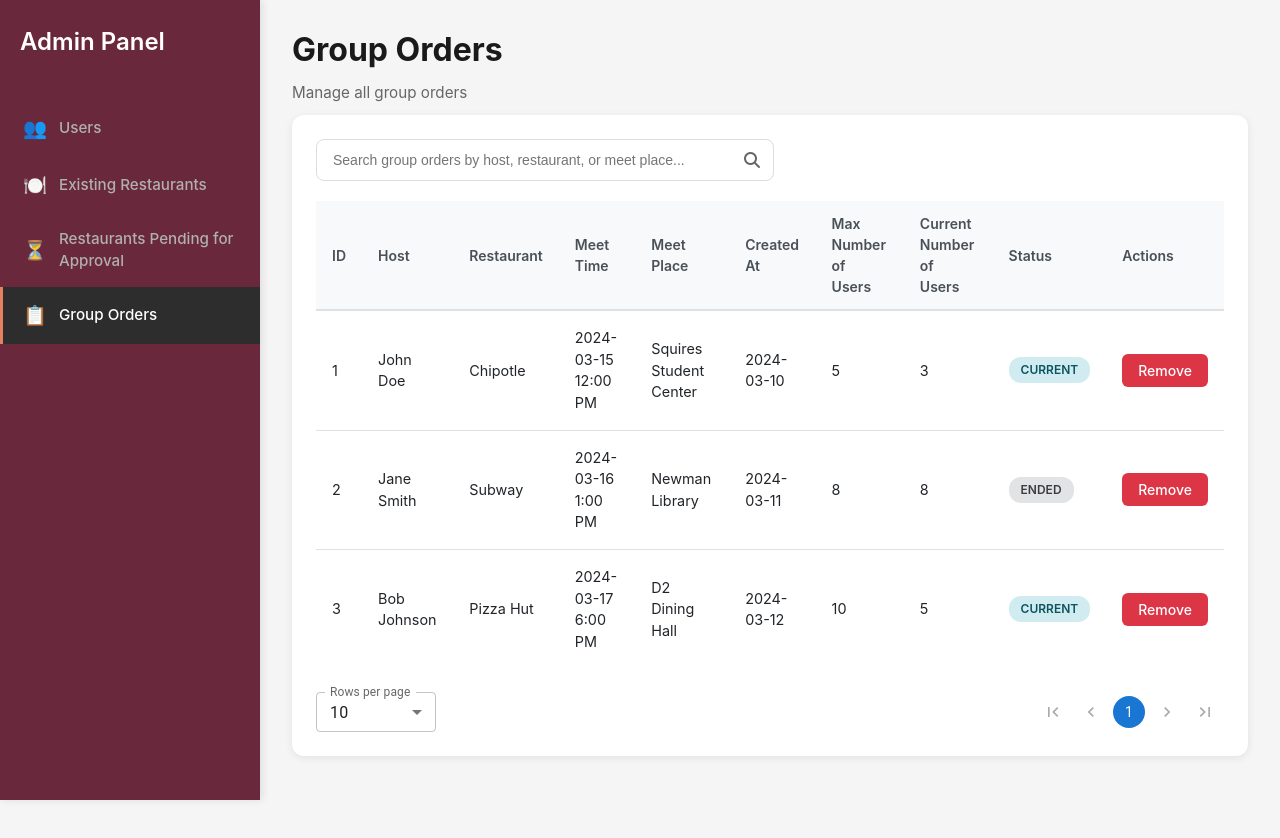
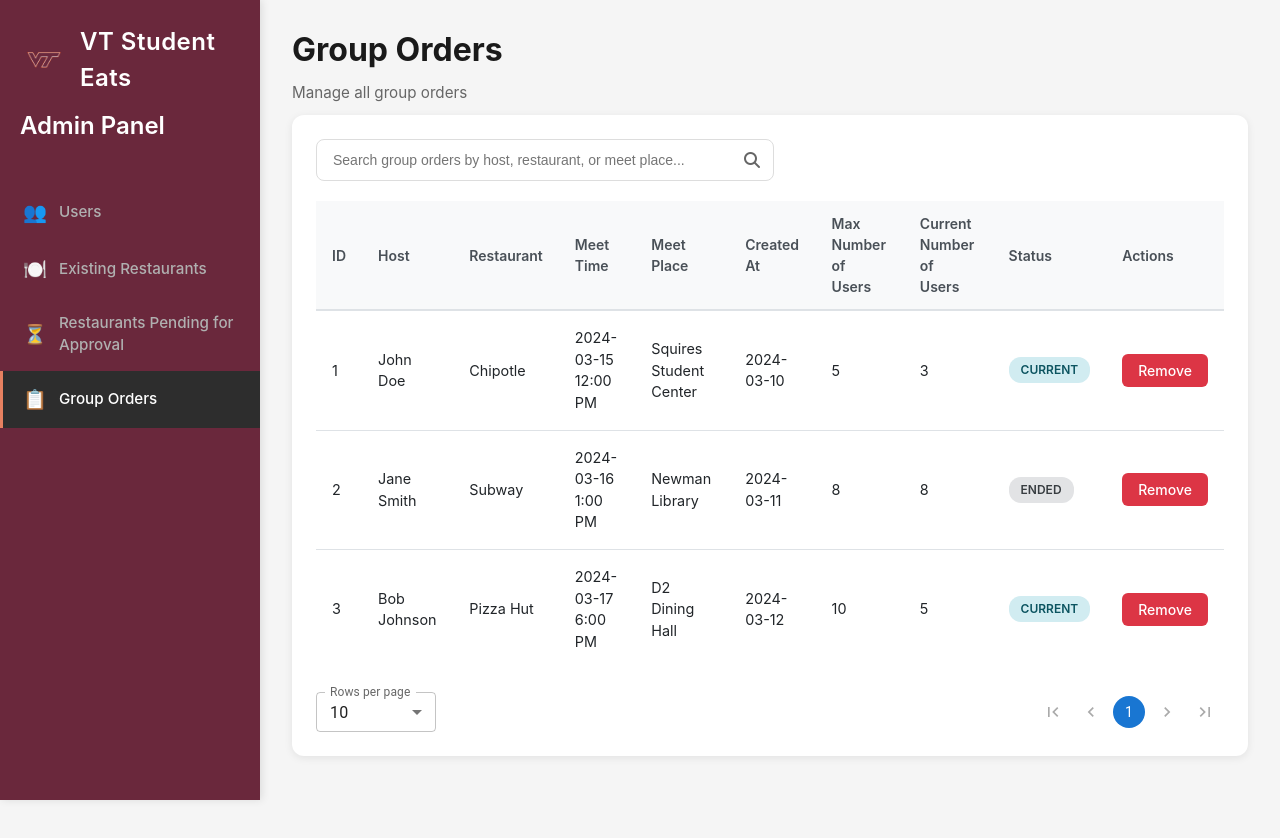
Before and after one commit to marianalu1za/vt-student-eats-fe, a React (Vite) app: page /admin/group-orders in a window 1280 px wide. Shown: the top 838 px of the page. Built offline with nearby package versions, Linux system fonts and the light colour scheme; no server answers; the HTML template or start-up script is replaced by a standard one.

Commit message:
feat: add logo in the sidebar

```diff
--- a/src/components/common/Sidebar.css
+++ b/src/components/common/Sidebar.css
@@ -1,5 +1,5 @@
 .sidebar {
-  --sidebar-min-width: 180px;
+  --sidebar-min-width: 200px;
   --sidebar-max-width: 300px;
   width: 260px;
   min-width: var(--sidebar-min-width);
@@ -25,6 +25,43 @@
   font-size: 1.5rem;
   font-weight: 600;
   color: #ffffff;
+}
+
+.sidebar-brand {
+  display: flex;
+  align-items: center;
+  gap: clamp(8px, 2vw, 12px);
+  margin-bottom: 12px;
+  min-width: 0;
+  flex-wrap: wrap;
+}
+
+.sidebar-logo {
+  width: 48px;
+  height: 48px;
+  border-radius: 12px;
+  display: flex;
+  align-items: center;
+  justify-content: center;
+  overflow: hidden;
+}
+
+.sidebar-logo img {
+  width: 70%;
+  height: 70%;
+  object-fit: contain;
+}
+
+.sidebar-brand-title {
+  font-size: clamp(0.85rem, 0.5rem + 1vw, 1.1rem);
+  font-weight: 600;
+  color: #ffffff;
+  letter-spacing: 0.5px;
+  white-space: normal;
+  overflow: hidden;
+  text-overflow: ellipsis;
+  flex: 1 1 calc(100% - 60px);
+  word-break: break-word;
 }
 
 .sidebar-nav {
--- a/src/components/common/Sidebar.jsx
+++ b/src/components/common/Sidebar.jsx
@@ -1,6 +1,7 @@
 import { NavLink } from 'react-router-dom'
 import { useRef, useEffect } from 'react'
 import './Sidebar.css'
+import Logo from './Logo'
 
 function Sidebar({ title = 'Admin Panel', menuItems = [], contentRef }) {
   const sidebarRef = useRef(null);
@@ -53,6 +54,14 @@ function Sidebar({ title = 'Admin Panel', menuItems = [], contentRef }) {
       />
 
       <div className="sidebar-header">
+        <Logo
+          imageSize={48}
+          fontSize={24}
+          className="sidebar-brand"
+          logoClassName="sidebar-logo"
+          textClassName="sidebar-brand-title"
+          link="/admin"
+        />
         <h2>{title}</h2>
       </div>
 
```
